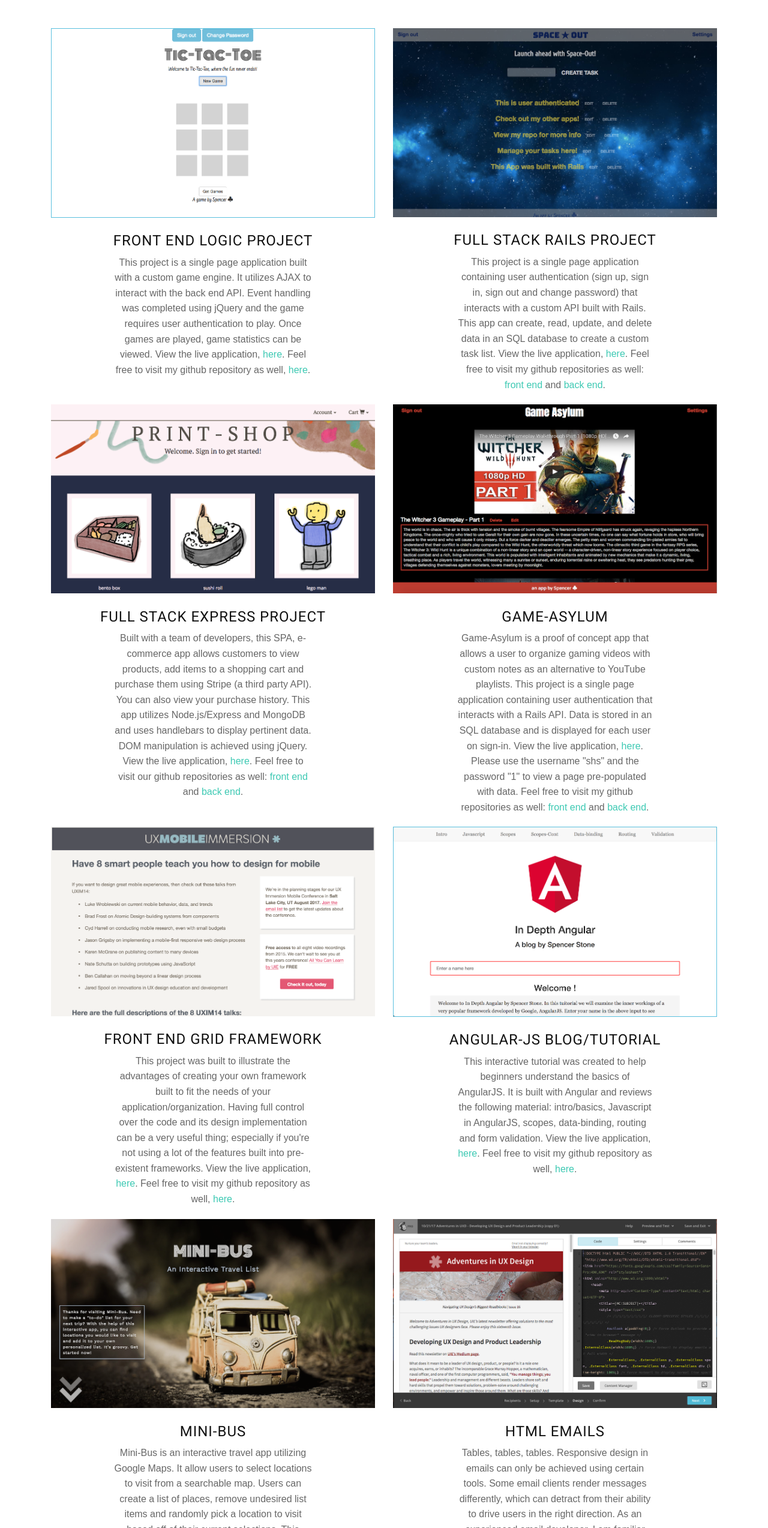
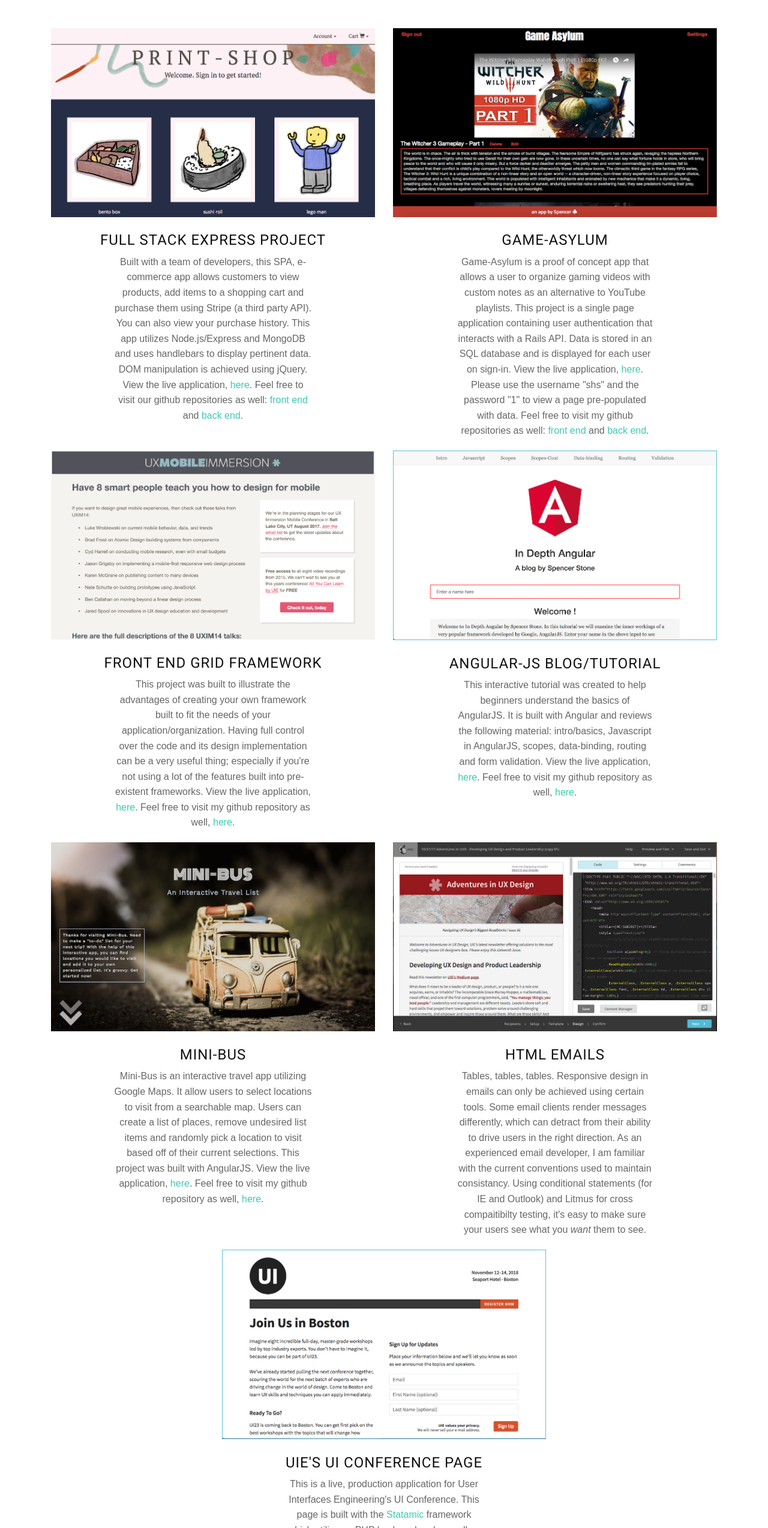
Before and after one commit to sstone72389/stone-portfolio, a plain HTML site: page index.html in a window 1280 px wide. Shown: the part 2458-5005 px from the top of the page at 60% size. Drawn offline with Linux system fonts and the light colour scheme; a web font is replaced by a local one.

Commit message:
adds ui conference page to portfolio

```diff
--- a/index.html
+++ b/index.html
@@ -229,10 +229,17 @@
       <div>
         <div class="col-sm-12 col-md-12 col-lg-12">
 
+<!-- ******uncomment me for future use***** -->
           <div class="row flex-me">
-            <div class="col-md-6">
+            <!-- <div class="col-md-6"> -->
+
+              <!-- ***** leave commented out **** -->
               <!-- <a href="img/works/2.jpg" title="Front End Logic Project" data-lightbox-gallery="gallery1" data-lightbox-hidpi="img/works/1@2x.jpg"> -->
-              <a href="https://sstone72389.github.io/spencer-tic-tac-toe/" target="_blank"><img src="img/works/2.jpg" class="img-responsive img2border" alt="Front End Logic Project"></a>
+              <!-- ***** leave commented out **** -->
+
+
+
+              <!-- <a href="https://sstone72389.github.io/spencer-tic-tac-toe/" target="_blank"><img src="img/works/2.jpg" class="img-responsive img2border" alt="Front End Logic Project"></a>
               <div class="section-heading text-center">
                 <br>
                 <h2 class="smaller">Front End Logic Project</h2>
@@ -246,10 +253,17 @@
                   </p>
                 </div>
               </div>
-            </div>
-            <div class="col-md-6">
+            </div> -->
+
+            <!-- *** uncomment me for future use ***
+            <div class="col-md-6"> -->
+
+              <!-- **** leave me commented out *** -->
               <!-- <a href="img/works/1.jpg" title="Rails DB Project" data-lightbox-gallery="gallery1" data-lightbox-hidpi="img/works/1@2x.jpg"> -->
-              <a href="https://sstone72389.github.io/front-end-project-two/" target="_blank"><img src="img/works/1.jpg" class="img-responsive" alt="Rails DB Project">
+              <!-- **** Leave me commented out *** -->
+
+
+              <!-- <a href="https://sstone72389.github.io/front-end-project-two/" target="_blank"><img src="img/works/1.jpg" class="img-responsive" alt="Rails DB Project">
               </a>
               <div class="section-heading text-center">
                 <br>
@@ -264,7 +278,7 @@
                   </p>
                 </div>
               </div>
-            </div>
+            </div> -->
             <div class="col-md-6">
               <!-- <a href="img/works/2.jpg" title="Front End Logic Project" data-lightbox-gallery="gallery1" data-lightbox-hidpi="img/works/1@2x.jpg"> -->
               <a href="https://sstone72389.github.io/Print-Shop-New/" target="_blank"><img src="img/works/4.jpg" class="img-responsive" alt="Express Full-Stack Project"></a>
@@ -276,7 +290,7 @@
                 <div class="text-center">
                   <p>
                     Built with a team of developers, this SPA, e-commerce app allows customers to view products, add items to a shopping cart and purchase them using Stripe (a third party API). You can also view your purchase history. This app utilizes Node.js/Express and MongoDB and uses handlebars to display pertinent data. DOM manipulation is achieved using jQuery. View the live application, <a href="https://sstone72389.github.io/Print-Shop-New/" target="_blank">here</a>. Feel free to visit our github repositories as well: <a href="https://github.com/sstone72389/Print-Shop-New/"
-                      target="_blank">front end</a> and <a href="https://github.com/sstone72389/Print-Shop-New-Back-End/"
+                      target="_blank">front end</a> and&nbsp;<a href="https://github.com/sstone72389/Print-Shop-New-Back-End/"
                         target="_blank">back end</a>.
                   </p>
                 </div>
@@ -284,7 +298,7 @@
             </div>
             <div class="col-md-6">
               <!-- <a href="img/works/2.jpg" title="Front End Logic Project" data-lightbox-gallery="gallery1" data-lightbox-hidpi="img/works/1@2x.jpg"> -->
-              <a href="https://sstone72389.github.io/game-tracker-client/" target="_blank"><img src="img/works/3.jpg" class="img-responsive" alt="Express Full-Stack Project"></a>
+              <a href="https://sstone72389.github.io/game-tracker-client/" target="_blank"><img src="img/works/3.jpg" class="img-responsive" alt="Game Asylum"></a>
               <div class="section-heading text-center">
                 <br>
                 <h2 class="smaller">Game-Asylum</h2>
@@ -293,7 +307,7 @@
                 <div class="text-center">
                   <p>
                     Game-Asylum is a proof of concept app that allows a user to organize gaming videos with custom notes as an alternative to YouTube playlists. This project is a single page application containing user authentication that interacts with a Rails API. Data is stored in an SQL database and is displayed for each user on sign-in. View the live application, <a href="https://sstone72389.github.io/game-tracker-client/" target="_blank">here</a>. Please use the username "shs" and the password "1" to view a page pre-populated with data. Feel free to visit my github repositories as well: <a href="https://github.com/sstone72389/game-tracker-client"
-                      target="_blank">front end</a> and <a href="https://github.com/sstone72389/game-tracker-back-end"
+                      target="_blank">front end</a> and&nbsp;<a href="https://github.com/sstone72389/game-tracker-back-end"
                         target="_blank">back end</a>.
                   </p>
                 </div>
@@ -310,7 +324,7 @@
               <div class="col-lg-8 col-lg-offset-2">
                 <div class="text-center">
                   <p>
-                    This project was built to illustrate the advantages of creating your own framework built to fit the needs of your application/organization. Having full control over the code and its design implementation can be a very useful thing; especially if you're not using a lot of the features built into pre-existent frameworks. View the live application, <a href="https://sstone72389.github.io/UIE-project-version-1/" target="_blank">here</a>. Feel free to visit my github repository as well, <a href="https://github.com/sstone72389/UIE-project-version-1"
+                    This project was built to illustrate the advantages of creating your own framework built to fit the needs of your application/organization. Having full control over the code and its design implementation can be a very useful thing; especially if you're not using a lot of the features built into pre-existent frameworks. View the live application, <a href="https://sstone72389.github.io/UIE-project-version-1/" target="_blank">here</a>. Feel free to visit my github repository as well,&nbsp;<a href="https://github.com/sstone72389/UIE-project-version-1"
                       target="_blank">here</a>.
                   </p>
                 </div>
@@ -327,7 +341,7 @@
               <div class="col-lg-8 col-lg-offset-2">
                 <div class="text-center">
                   <p>
-                    This interactive tutorial was created to help beginners understand the basics of AngularJS. It is built with Angular and reviews the following material: intro/basics, Javascript in AngularJS, scopes, data-binding, routing and form validation. View the live application, <a href="https://sstone72389.github.io/Angular-Blog/" target="_blank">here</a>. Feel free to visit my github repository as well, <a href="https://github.com/sstone72389/Angular-Blog"
+                    This interactive tutorial was created to help beginners understand the basics of AngularJS. It is built with Angular and reviews the following material: intro/basics, Javascript in AngularJS, scopes, data-binding, routing and form validation. View the live application, <a href="https://sstone72389.github.io/Angular-Blog/" target="_blank">here</a>. Feel free to visit my github repository as well,&nbsp;<a href="https://github.com/sstone72389/Angular-Blog"
                       target="_blank">here</a>.
                   </p>
                 </div>
@@ -336,7 +350,7 @@
 
             <div class="col-md-6">
               <!-- <a href="img/works/2.jpg" title="Front End Logic Project" data-lightbox-gallery="gallery1" data-lightbox-hidpi="img/works/1@2x.jpg"> -->
-              <a href="https://sstone72389.github.io/map-widget/" target="_blank"><img src="img/works/7.jpg" class="img-responsive" alt="Angular Tuitorial"></a>
+              <a href="https://sstone72389.github.io/map-widget/" target="_blank"><img src="img/works/7.jpg" class="img-responsive" alt="Mini-Bus"></a>
               <div class="section-heading text-center">
                 <br>
                 <h2 class="smaller">Mini-Bus</h2>
@@ -344,7 +358,7 @@
               <div class="col-lg-8 col-lg-offset-2">
                 <div class="text-center">
                   <p>
-                    Mini-Bus is an interactive travel app utilizing Google Maps. It allow users to select locations to visit from a searchable map. Users can create a list of places, remove undesired list items and randomly pick a location to visit based off of their current selections. This project was built with AngularJS. View the live application, <a href="https://sstone72389.github.io/map-widget/" target="_blank">here</a>. Feel free to visit my github repository as well, <a href="https://github.com/sstone72389/map-widget"
+                    Mini-Bus is an interactive travel app utilizing Google Maps. It allow users to select locations to visit from a searchable map. Users can create a list of places, remove undesired list items and randomly pick a location to visit based off of their current selections. This project was built with AngularJS. View the live application, <a href="https://sstone72389.github.io/map-widget/" target="_blank">here</a>. Feel free to visit my github repository as well,&nbsp;<a href="https://github.com/sstone72389/map-widget"
                       target="_blank">here</a>.
                   </p>
                 </div>
@@ -361,7 +375,23 @@
               <div class="col-lg-8 col-lg-offset-2">
                 <div class="text-center">
                   <p>
-                    Tables, tables, tables. Responsive design in emails can only be achieved using certain tools. Some email clients render messages differently, which can detract from their ability to drive users in the right direction. As an experienced email developer, I am familiar with the current conventions used to maintain consistancy. Using conditional statements (for IE and Outlook) and Litmus for cross compaitibilty testing, it's easy to make sure your users see what you <em>want</em> them to see.
+                    Tables, tables, tables. Responsive design in emails can only be achieved using certain tools. Some email clients render messages differently, which can detract from their ability to drive users in the right direction. As an experienced email developer, I am familiar with the current conventions used to maintain consistancy. Using conditional statements (for IE and Outlook) and Litmus for cross compaitibilty testing, it's easy to make sure your users see what you <em>want</em> them to&nbsp;see.
+                  </p>
+                </div>
+              </div>
+            </div>
+
+            <div class="col-md-6 col-md-offset-3">
+              <!-- <a href="img/works/2.jpg" title="Front End Logic Project" data-lightbox-gallery="gallery1" data-lightbox-hidpi="img/works/1@2x.jpg"> -->
+              <a href="https://ui.uie.com/" target="_blank"><img src="img/works/9.png" class="img-responsive img2border" alt="UI Conference Page"></a>
+              <div class="section-heading text-center">
+                <br>
+                <h2 class="smaller">UIE's UI Conference Page</h2>
+              </div>
+              <div class="col-lg-8 col-lg-offset-2">
+                <div class="text-center">
+                  <p>
+                    This is a live, production application for User Interfaces Engineering's UI Conference. This page is built with the <a href="https://statamic.com/">Statamic</a> framework which utilizes a PHP back-end and as well as various technologies on the front-end. It is a single page application, that is quite versitle allowing you to apply "phases" to your project to quickly revert to pages you want your users to see. View the live application, <a href="https://ui.uie.com" target="_blank">here</a>
                   </p>
                 </div>
               </div>
```
Also changed, not shown: img/works/9.png (added), 1 other file.
